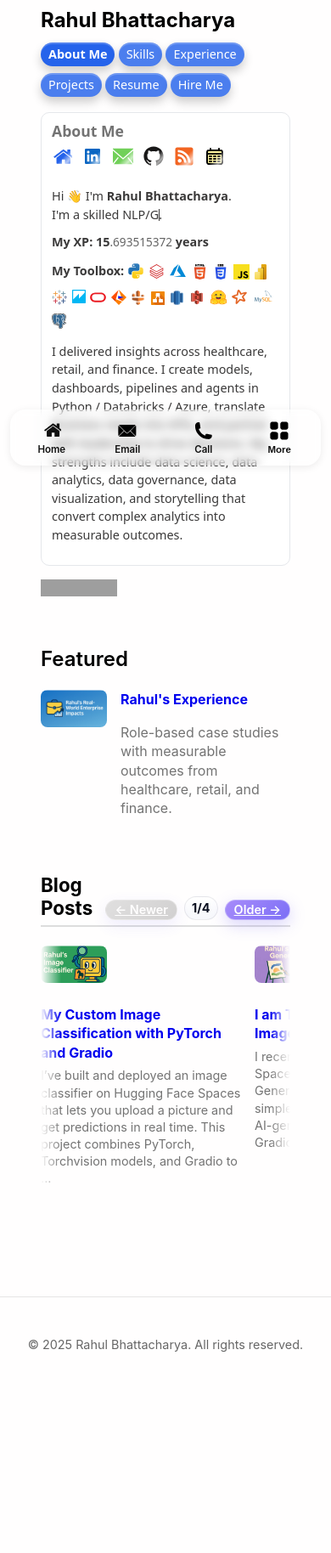
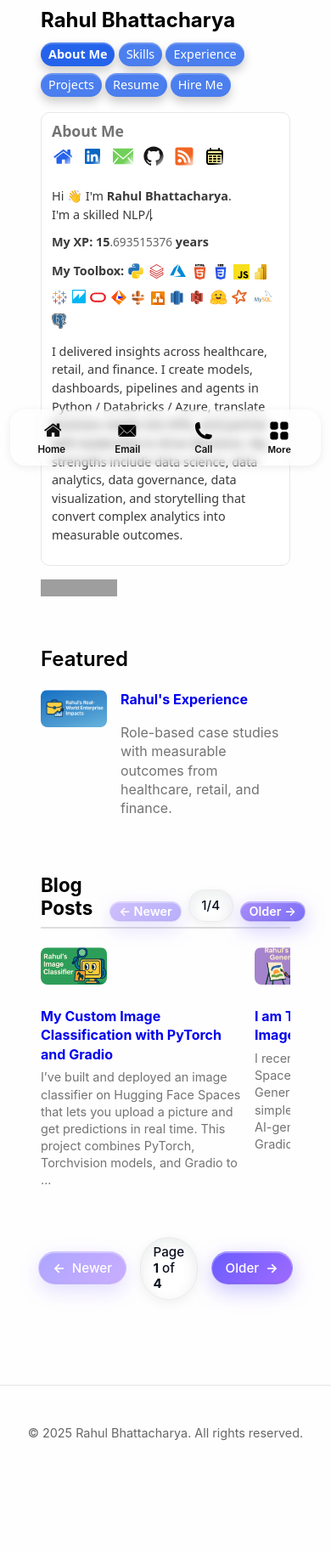
Before and after one commit to RahulBhattacharya1/RahulBhattacharya1.github.io, a Jekyll site: the page built from index.html, in a window 390 px wide. Shown: the part 342-2170 px from the top of the page at 85% size. Built offline with Jekyll 4.4.1, drawn with Linux system fonts in a browser that asks for light colours; the list of posts is cut into pages by our own code; before the commit the page ends 2066 px from its top, so only the background shows below that; some of the changed lines change nothing that is shown; grey boxes are pictures that could not be loaded.

Commit message:
Update index.html

```diff
--- a/index.html
+++ b/index.html
@@ -43,6 +43,7 @@ title: "Rahul's Portfolio"
   </div>
 
   <ul id="post-strip" class="post-strip">
+    {% if paginator %}
       {% for post in paginator.posts %}
         <li class="post-item">
           <a class="thumb" href="{{ post.url | relative_url }}" aria-label="{{ post.title }}">
@@ -60,176 +61,148 @@ title: "Rahul's Portfolio"
           </div>
         </li>
       {% endfor %}
+    {% endif %}
   </ul>
 </section>
 
+{% if paginator %}
+<nav class="pagination premium" role="navigation" aria-label="Pagination">
+  <a class="page-btn prev{% unless paginator.previous_page %} is-disabled{% endunless %}"
+     href="{{ paginator.previous_page_path | relative_url }}"><span class="chev">←</span><span>Newer</span></a>
+
+  <span class="page-status">Page <strong>{{ paginator.page }}</strong> of <strong>{{ paginator.total_pages }}</strong></span>
+
+  <a class="page-btn next{% unless paginator.next_page %} is-disabled{% endunless %}"
+     href="{{ paginator.next_page_path | relative_url }}"><span>Older</span><span class="chev">→</span></a>
+</nav>
+{% endif %}
+
 <style>
-/* ───────── Posts header pagination (unchanged look) ───────── */
-.posts-header{display:flex;align-items:flex-end;justify-content:space-between;gap:.75rem;border-bottom:2px solid #ddd;margin-bottom:1.4rem}
-.posts-header h2{margin-bottom:6px;font-size:1.4rem;font-weight:700;line-height:1.2}
+/* Pagination look (unchanged) */
+.pagination.premium{--accent:#6a5cff;--accent-2:#9f6bff;--txt:#0b1020;display:flex;justify-content:center;align-items:center;gap:1rem;margin:28px 0;padding:0 .5rem;font:500 .95rem/1.2 Inter,system-ui,-apple-system,Segoe UI,Roboto,Helvetica,Arial,sans-serif}
+.pagination .page-status{padding:.55rem .9rem;border-radius:999px;background:linear-gradient(180deg,rgba(255,255,255,.85),rgba(255,255,255,.65));color:var(--txt);border:1px solid rgba(17,24,39,.08);box-shadow:0 6px 18px rgba(15,23,42,.08) inset,0 4px 14px rgba(15,23,42,.06)}
+.pagination .page-btn{display:inline-flex;align-items:center;gap:.5rem;padding:.6rem 1rem;border-radius:999px;text-decoration:none;color:#fff;position:relative;background:linear-gradient(135deg,var(--accent),var(--accent-2));border:1px solid rgba(255,255,255,.25);box-shadow:0 8px 24px rgba(106,92,255,.35),0 1px 0 rgba(255,255,255,.4) inset,0 -1px 0 rgba(0,0,0,.08) inset;transition:transform .18s ease,box-shadow .18s ease,filter .18s ease}
+.pagination .page-btn:hover{transform:translateY(-2px)}
+.pagination .page-btn.is-disabled{opacity:.55} /* keep clickable for helper if you want */
+.pagination .chev{font-weight:700}
+
+/* Header inline pagination */
+.posts-header{display:flex;align-items:flex-end;justify-content:space-between;gap:.75rem;border-bottom:2px solid #ddd;padding-bottom:0;margin-bottom:1.4rem}
+.posts-header h2{margin-bottom:8px;font-size:1.4rem;font-weight:700;line-height:1.2}
 .posts-header .pagination{display:flex;align-items:flex-end;gap:.5rem;white-space:nowrap;margin-bottom:6px}
-.posts-header .page-btn{padding:4px 10px;font-size:.9rem;font-weight:600;line-height:1;border-radius:999px;background:linear-gradient(135deg,#a78bfa,#7c6ff6);color:#fff;border:1px solid rgba(255,255,255,.35);box-shadow:0 6px 18px rgba(124,111,246,.28);transition:transform .16s ease,box-shadow .16s ease}
-.posts-header .page-btn:hover{transform:translateY(-1px)}
-.posts-header .page-btn.is-disabled{opacity:.45;background:linear-gradient(135deg,#bbb,#999)}
-.posts-header .page-status{padding:3px 8px;font-size:.9rem;font-weight:700;color:#0b1020;border-radius:999px;background:linear-gradient(180deg,#fff,#f6f7fb);border:1px solid rgba(15,23,42,.08)}
+.posts-header .page-btn{padding:4px 10px;font-size:.9rem;font-weight:600;line-height:1;border-radius:999px;background:linear-gradient(135deg,#a78bfa,#7c6ff6);color:#fff;border:1px solid rgba(255,255,255,.35)}
 
-/* ───────── Horizontal strip: robust + premium, no jitters ───────── */
+/* Card strip — now static grid width, with fade transitions on replace */
 .post-strip{
-  --card-w: 300px;
   display:flex;
   gap:.75rem;
-  overflow-x:auto;
-  overflow-y:hidden;
+  overflow:hidden; /* no scrollbar since we swap pages via fade */
   margin:0;
   list-style:none;
   padding:0 .25rem .75rem;
-  scroll-snap-type:x mandatory;        /* strict snap: no drift */
-  scroll-behavior:smooth;              /* native smooth (stable) */
-  -webkit-overflow-scrolling:touch;
-  mask-image: linear-gradient(to right, transparent 0, #000 24px, #000 calc(100% - 24px), transparent 100%);
+  transition: opacity .24s ease, transform .24s ease;
+  opacity:1;
 }
-.post-strip > .post-item{
-  flex:0 0 var(--card-w);
-  scroll-snap-align:start;
-}
+.post-strip.fade-out{ opacity:0; transform: translateY(4px); }
+.post-strip.fade-in{ opacity:1; transform: translateY(0); }
 
-/* Stacked card so snippet occupies space under image */
-.post-strip .post-item{display:flex;flex-direction:column;align-items:stretch;max-width:var(--card-w)}
+.post-strip > .post-item{ flex:0 0 var(--card-w,300px); }
+
+/* Stacked card so snippet fills under image */
+.post-strip .post-item{display:flex;flex-direction:column;align-items:stretch;max-width:var(--card-w,300px)}
 .post-strip .post-item .thumb{display:block;flex:0 0 auto;margin-bottom:.6rem}
 .post-strip .post-item .post-text{flex:1 1 auto;display:flex;flex-direction:column}
 .post-strip .post-item .post-text a{margin-bottom:.4rem}
 .post-strip .post-item .post-text p{flex:1 1 auto;margin:0;font-size:.9rem;line-height:1.4;color:#555}
 
-/* Slimmer scrollbar */
-.post-strip::-webkit-scrollbar{height:6px}
-.post-strip::-webkit-scrollbar-thumb{background:#cfd2da;border-radius:999px}
-
-/* Compact on mobile */
-@media (max-width:640px){
-  .post-strip{--card-w: 240px}
-}
+/* Mobile card width */
+@media (max-width:640px){ .post-strip > .post-item{ flex-basis:240px } }
 </style>
 
 <script>
 (function(){
-  if (window.__stableStripFix_v2) return; window.__stableStripFix_v2 = true;
+  if (window.__fadePagerInit) return; window.__fadePagerInit = true;
 
   var section = document.querySelector('section.posts');
   if (!section) return;
-  var strip = section.querySelector('#post-strip');
-  var pager = section.querySelector('.posts-header .pagination');
-  if (!strip || !pager) return;
 
-  function parseHTML(html){ var t=document.createElement('template'); t.innerHTML=html; return t.content; }
-  function fetchPage(url){ return fetch(url,{credentials:'same-origin'}).then(function(r){ return r.text(); }); }
-  function updatePagers(doc){
-    var src = doc.querySelector('.posts-header .pagination');
-    if (src && pager) pager.innerHTML = src.innerHTML;
+  var strip  = section.querySelector('#post-strip');
+  var pagers = Array.from(document.querySelectorAll('nav.pagination.premium'));
+  if (!strip || pagers.length === 0) return;
+
+  function parseHTML(html){
+    var t=document.createElement('template'); t.innerHTML=html; return t.content;
+  }
+  function fetchPage(url){
+    return fetch(url,{credentials:'same-origin'}).then(function(r){ return r.text(); });
+  }
+  function syncPagersFrom(doc){
+    var srcNavs = doc.querySelectorAll('nav.pagination.premium');
+    // copy first source nav into all local pagers
+    var src = srcNavs[0];
+    if (!src) return;
+    pagers.forEach(function(p){ p.innerHTML = src.innerHTML; });
   }
 
-  // --- precise paging helpers -------------------------------------------------
-  function gapPx(){
-    var g = getComputedStyle(strip).gap || "0";
-    return parseFloat(g) || 0;
-  }
-  function cardWidth(){
-    var first = strip.querySelector(':scope > .post-item');
-    return first ? first.getBoundingClientRect().width + gapPx() : 320;
-  }
-  function pageStep(){                       // number of whole cards per "page"
-    var w = strip.clientWidth + gapPx();
-    return Math.max(1, Math.floor(w / cardWidth()));
-  }
-  function indexAtScroll(){                  // index of the leftmost fully-visible-or-next card
-    var x = strip.scrollLeft;
-    var kids = strip.querySelectorAll(':scope > .post-item');
-    for (var i=0;i<kids.length;i++){
-      if (kids[i].offsetLeft >= x - 1) return i;
-    }
-    return kids.length - 1;
-  }
-  function scrollToIndex(idx){
-    var kids = strip.querySelectorAll(':scope > .post-item');
-    idx = Math.max(0, Math.min(kids.length-1, idx));
-    var el = kids[idx];
-    if (el) strip.scrollTo({ left: el.offsetLeft, behavior: 'smooth' });
+  var busy = false;
+  function fadeSwap(newLis, newDoc){
+    // fade out
+    strip.classList.add('fade-out');
+    // after CSS transition (~240ms), replace content and fade in
+    setTimeout(function(){
+      strip.innerHTML = '';
+      newLis.forEach(function(li){ strip.appendChild(li); });
+      syncPagersFrom(newDoc);
+      strip.classList.remove('fade-out');
+      // ensure reflow before fade-in (optional but safer)
+      void strip.offsetWidth;
+      strip.classList.add('fade-in');
+      setTimeout(function(){ strip.classList.remove('fade-in'); }, 260);
+      busy = false;
+    }, 260);
   }
 
-  // Guard against double fetch
-  var busy = false;
+  function handle(dir){
+    if (busy) return;
+    // find an enabled link from any pager
+    var link = null;
+    for (var i=0;i<pagers.length;i++){
+      var a = pagers[i].querySelector(dir===1?'.next':' .prev');
+      if (!a) a = pagers[i].querySelector(dir===1?'.next':' .prev'); // safeguard
+    }
+    // safer: search by selector each time
+    link = (dir===1
+      ? document.querySelector('nav.pagination.premium .next')
+      : document.querySelector('nav.pagination.premium .prev'));
 
-  // Append/prepend exactly one page and land on the first new card
-  function loadAndGo(dir){
-    if (busy) return; busy = true;
+    if (!link || !link.getAttribute('href') || link.classList.contains('is-disabled')) return;
 
-    var link = pager.querySelector(dir === 1 ? '.next:not(.is-disabled)' : '.prev:not(.is-disabled)');
-    if (!link || !link.getAttribute('href')){ busy = false; return; }
+    busy = true;
+    // visually disable all buttons during transition
+    pagers.forEach(function(p){ p.querySelectorAll('a.page-btn').forEach(function(a){ a.classList.add('is-disabled'); }); });
 
-    var href = link.getAttribute('href');
-    pager.querySelectorAll('a.page-btn').forEach(function(a){ a.classList.add('is-disabled'); });
-
-    var beforeCount = strip.querySelectorAll(':scope > .post-item').length;
-
-    fetchPage(href).then(function(html){
+    fetchPage(link.getAttribute('href')).then(function(html){
       var doc = parseHTML(html);
-      var incoming = doc.querySelectorAll('section.posts ul li.post-item');
-      if (!incoming.length) return;
-
-      if (dir === 1){
-        // Append all, then scroll to the first of the *new* ones
-        incoming.forEach(function(li){ strip.appendChild(li); });
-        scrollToIndex(beforeCount);                     // exact first new card
-      }else{
-        // Prepend while preserving current visual position, then land at last of newly added block
-        var firstBefore = strip.firstElementChild;
-        var leftBefore = firstBefore ? firstBefore.getBoundingClientRect().left : 0;
-
-        Array.from(incoming).forEach(function(li){ strip.prepend(li); });
-
-        if (firstBefore){
-          var leftAfter = firstBefore.getBoundingClientRect().left;
-          strip.scrollLeft += (leftAfter - leftBefore); // cancel jump
-        }
-        var newCount = incoming.length;
-        scrollToIndex(newCount - 1);                    // exact last of the new block
-      }
-      updatePagers(doc);
-    }).catch(function(){})
-      .finally(function(){ busy = false; });
+      var cards = doc.querySelectorAll('section.posts ul li.post-item');
+      if (!cards.length){ busy = false; return; }
+      fadeSwap(Array.from(cards), doc);
+    }).catch(function(){ busy=false; });
   }
 
-  // Clicks: enabled → fetch one page; disabled → local jump to start/end
-  pager.addEventListener('click', function(e){
-    var a = e.target.closest('a.page-btn');
+  // Delegate click for all current/future pagers
+  document.addEventListener('click', function(e){
+    var a = e.target.closest('nav.pagination.premium a.page-btn');
     if (!a) return;
     e.preventDefault();
 
     if (a.classList.contains('is-disabled')){
-      if (a.classList.contains('prev')){
-        // Disabled "Newer" → jump to first card
-        scrollToIndex(0);
-      }else if (a.classList.contains('next')){
-        // Disabled "Older" → jump to last page-aligned block
-        var kids = strip.querySelectorAll(':scope > .post-item').length;
-        var step = pageStep();
-        var lastStart = Math.max(0, kids - step);
-        scrollToIndex(lastStart);
-      }
+      // optional helper: disabled prev -> jump to start; disabled next -> jump to end
+      if (a.classList.contains('prev')){ strip.scrollLeft = 0; }
       return;
     }
 
-    // Enabled links: move exactly one page via fetch
-    loadAndGo(a.classList.contains('next') ? 1 : -1);
-  }, { capture:true });
-
-  // Optional: keyboard support (ArrowLeft/Right to page)
-  strip.addEventListener('keydown', function(ev){
-    if (ev.key !== 'ArrowRight' && ev.key !== 'ArrowLeft') return;
-    ev.preventDefault();
-    var step = pageStep();
-    var base = indexAtScroll();
-    scrollToIndex(base + (ev.key === 'ArrowRight' ? step : -step));
-  });
-  strip.setAttribute('tabindex','0'); // focusable for keyboard paging
+    if (a.classList.contains('next')) handle(1);
+    else if (a.classList.contains('prev')) handle(-1);
+  }, true);
 })();
 </script>
```
Lines whose indentation alone changed are shown as unchanged.
